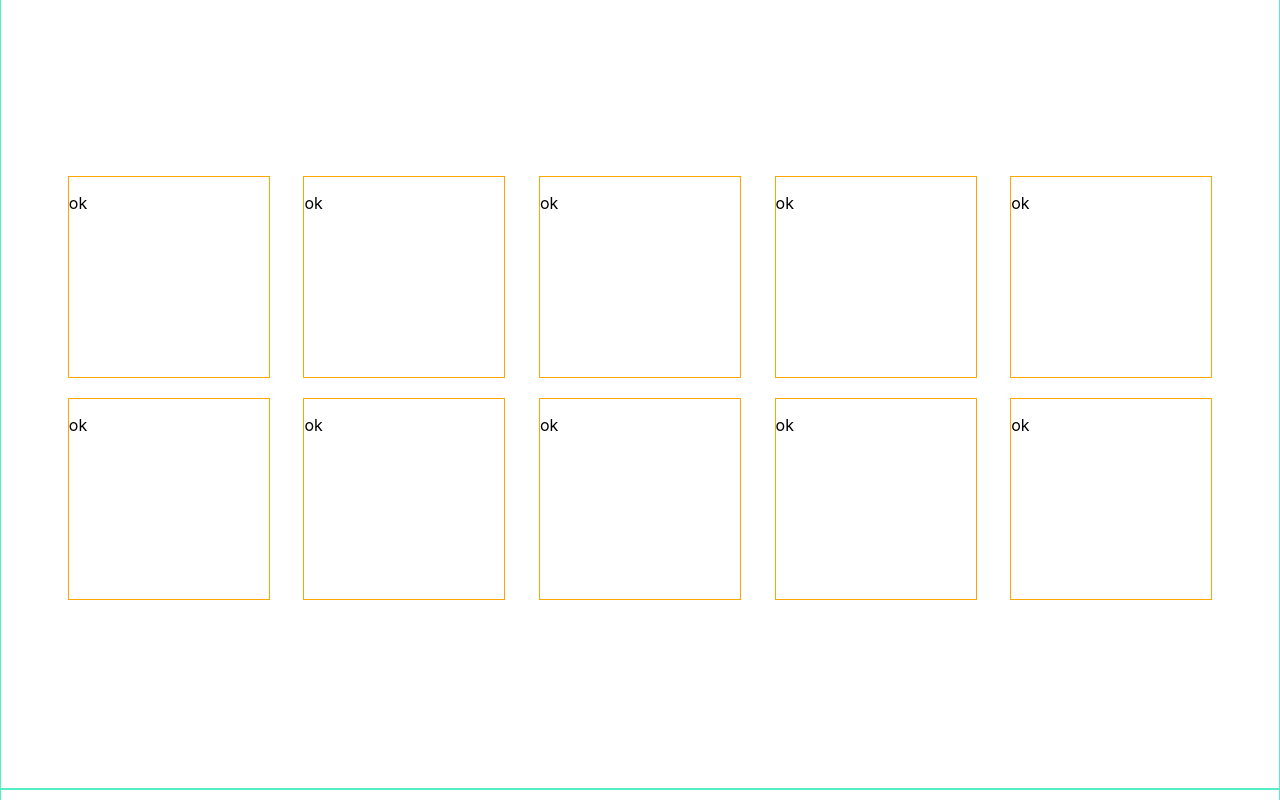
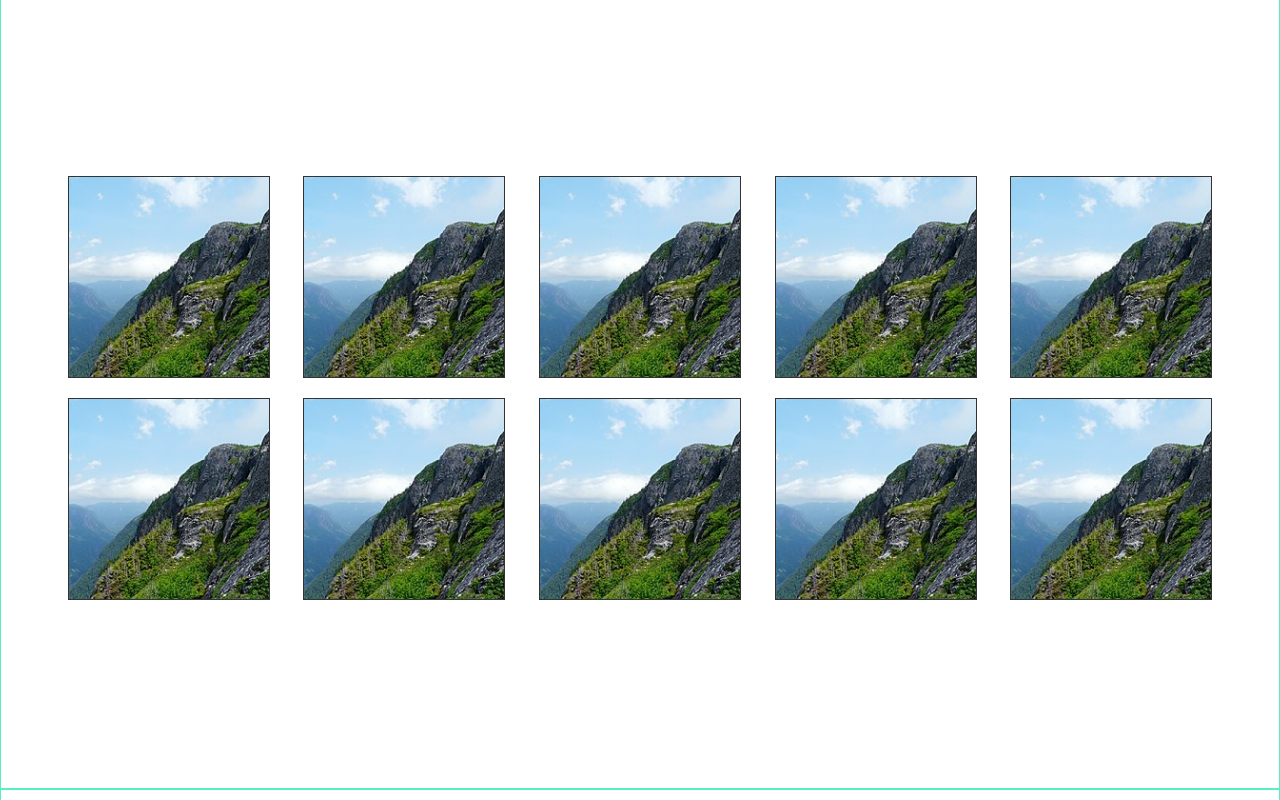
Before and after one commit to TheoGU/Portfolio, a React (Create React App) app: page / in a window 1280 px wide. Shown: the part 1617-2417 px from the top of the page. Built offline with nearby package versions, Linux system fonts and the light colour scheme.

Commit message:
project done

```diff
--- a/src/components/AboutMe/index.js
+++ b/src/components/AboutMe/index.js
@@ -41,6 +41,8 @@ const styles = {
     height: `100vh`,
     alignItems:'center',
     justifyContent:'flex-end',
+    borderRight: `1px dashed #95afc0`,
+
 
   },
   description:{
--- a/src/components/Header/index.js
+++ b/src/components/Header/index.js
@@ -6,7 +6,7 @@ const Header = () => {
   return (
     <div style={styles.container}>
       <div><h1 className="title" style={styles.title}>Hello !</h1></div>
-      <div><p className="text" style={styles.text}>Developpeur <p className="customTextAnimation" style={styles.webMobile}>Web</p> && <p className="customTextAnimation" style={styles.webMobile}>Mobile</p></p></div>
+      <div><p className="text" style={styles.text}>Developpeur <span className="customTextAnimation" style={styles.webMobile}>Web</span> && <span className="customTextAnimation" style={styles.webMobile}>Mobile</span></p></div>
       <div className="scrollAnimation" style={styles.img}><a href="#AboutMe" ><img src={require('./scroll.png')} width="32"/></a></div>
     </div>
   )
--- a/src/components/Project/index.js
+++ b/src/components/Project/index.js
@@ -1,24 +1,28 @@
 import React from 'react'
 import './style.css'
+
+import monon from './img/mont.jpg';
+
 
 const Project = (props) => {
   return (
     <div style={styles.container}>
-      <div className="block" style={styles.block}><p>ok</p></div>
-      <div className="block" style={styles.block}><p>ok</p></div>
-      <div className="block" style={styles.block}><p>ok</p></div>
-      <div className="block" style={styles.block}><p>ok</p></div>
-      <div className="block" style={styles.block}><p>ok</p></div>
-      <div className="block" style={styles.block}><p>ok</p></div>
-      <div className="block" style={styles.block}><p>ok</p></div>
-      <div className="block" style={styles.block}><p>ok</p></div>
-      <div className="block" style={styles.block}><p>ok</p></div>
-      <div className="block" style={styles.block}><p>ok</p></div>
+      <div className="block" onClick={()=>(alert('ok'))}style={styles.block}></div>
+      <div className="block" onClick={()=>(alert('ok'))}style={styles.block}></div>
+      <div className="block" onClick={()=>(alert('ok'))}style={styles.block}></div>
+      <div className="block" onClick={()=>(alert('ok'))}style={styles.block}></div>
+      <div className="block" onClick={()=>(alert('ok'))}style={styles.block}></div>
+      <div className="block" onClick={()=>(alert('ok'))}style={styles.block}></div>
+      <div className="block" onClick={()=>(alert('ok'))}style={styles.block}></div>
+      <div className="block" onClick={()=>(alert('ok'))}style={styles.block}></div>
+      <div className="block" onClick={()=>(alert('ok'))}style={styles.block}></div>
+      <div className="block" onClick={()=>(alert('ok'))}style={styles.block}></div>
     </div>
   )
 }
 
 export default Project
+
 
 const styles = {
   container:{
@@ -35,7 +39,9 @@ const styles = {
   block:{
     width:200,
     height:200,
-    border: `1px solid orange`,
-    margin:10
-  }
+    margin:10,
+    backgroundImage:`url(${monon})`,
+    backgroundSize: 'cover'
+  },
+
 }
--- a/src/components/Project/style.css
+++ b/src/components/Project/style.css
@@ -1,5 +1,19 @@
+.block{
+  border: 1px solid #333;
+  cursor: pointer;
+}
+
+.block:hover{
+  border: 1px solid #25CCF7;
+  -webkit-filter: brightness(0.30);
+  filter: brightness(0.30);
+}
+
+
+
+
 @media screen and (max-width: 640px) {
   .block{
-    background-color: red;
+    background-color: white;
   }
 }
```
Also changed, not shown: src/components/Project/img/mont.jpg (added).
